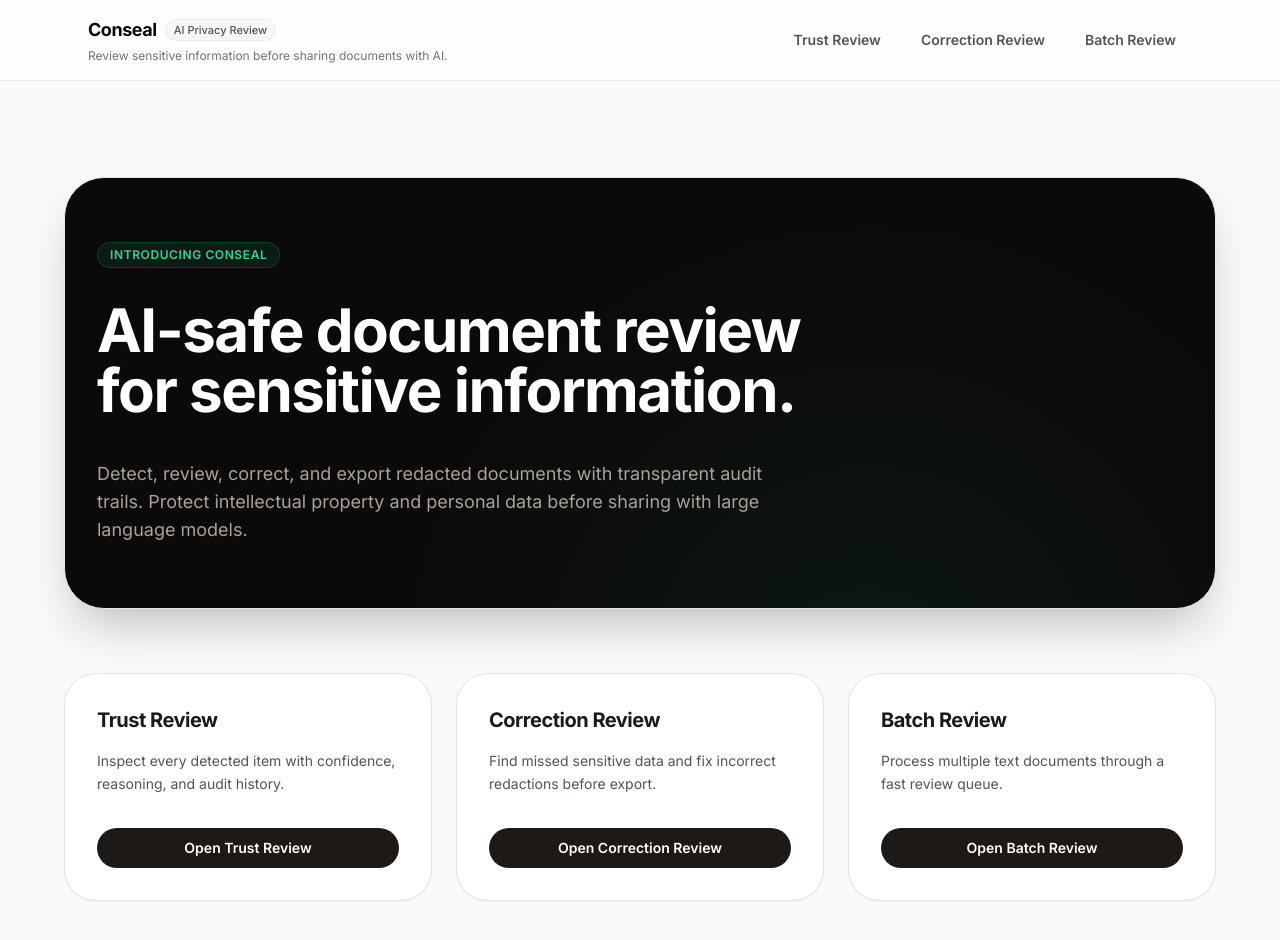
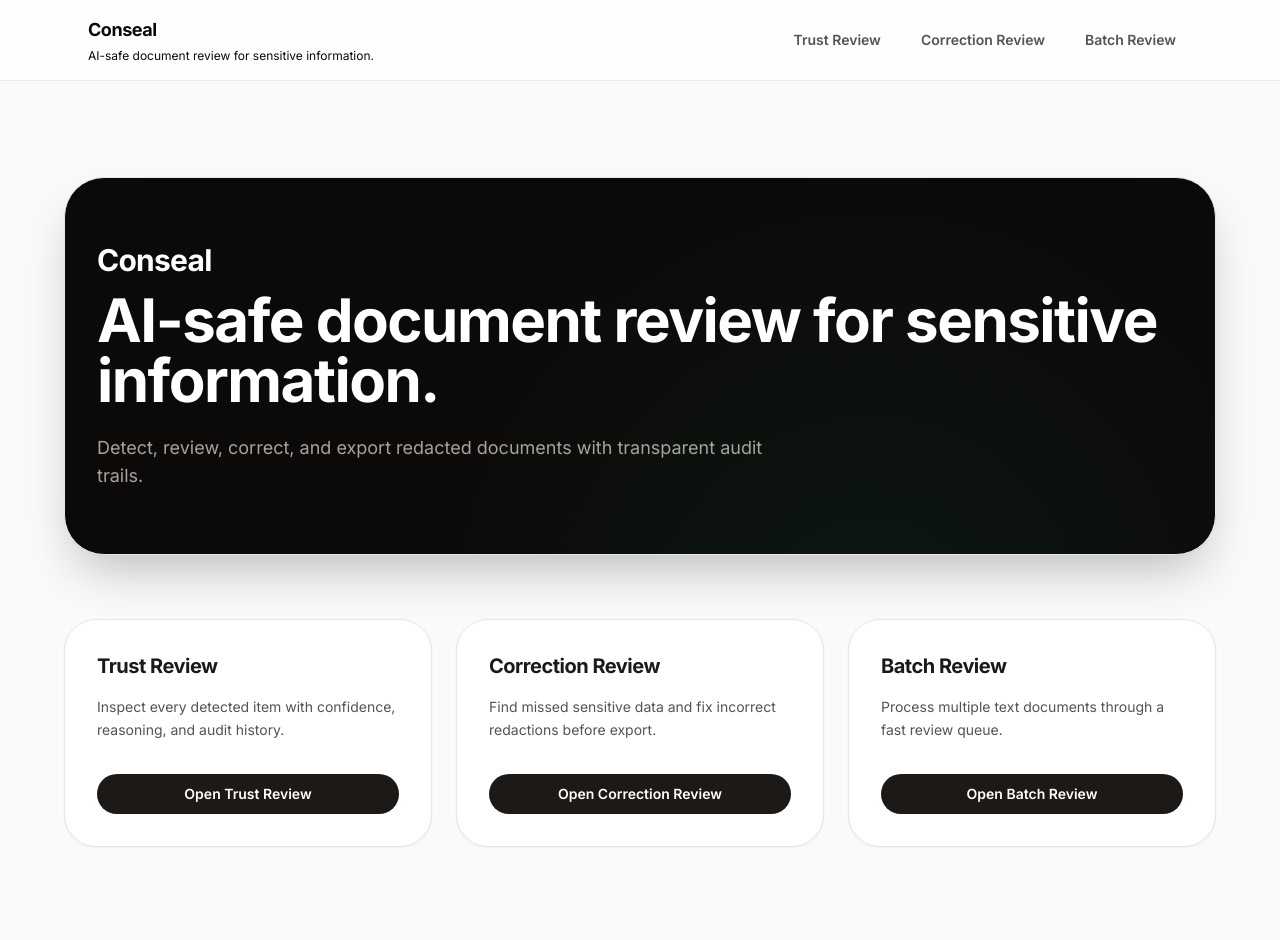
Before and after one commit to AnanthaRam-GS/SprintFour-Hack, a Next.js app in the folder frontend/: page / in a window 1280 px wide. Shown: the top 940 px of the page. Built offline with nearby package versions, Linux system fonts and the light colour scheme.

Commit message:
style(ui): refine product copy and sample content

```diff
--- a/frontend/src/app/correction/page.tsx
+++ b/frontend/src/app/correction/page.tsx
@@ -33,7 +33,7 @@
 
 export default function CorrectionPage() {
   const [text, setText] = useState(DEFAULT_TEXT);
-  const [filename, setFilename] = useState("correction-sample.txt");
+  const [filename, setFilename] = useState("correction-review-note.txt");
   const [isLoading, setIsLoading] = useState(false);
   const [error, setError] = useState<string | null>(null);
   const [bannerAcknowledged, setBannerAcknowledged] = useState(false);
--- a/frontend/src/app/page.tsx
+++ b/frontend/src/app/page.tsx
@@ -30,15 +30,15 @@
       <div className="mx-auto flex max-w-6xl flex-col gap-16">
         <section className="relative overflow-hidden rounded-[2.5rem] border border-stone-850 bg-stone-950 px-8 py-16 text-stone-100 shadow-2xl">
           <div className="absolute inset-0 bg-[radial-gradient(circle_at_70%_120%,rgba(16,185,129,0.08),transparent_50%)]" />
-          <div className="relative z-10 flex flex-col items-start gap-4">
-            <span className="rounded-full bg-emerald-500/10 border border-emerald-500/20 px-3 py-1 text-xs font-semibold uppercase tracking-wider text-emerald-400">
-              Introducing Conseal
+          <div className="relative z-10 flex flex-col items-start">
+            <span className="text-3xl font-bold tracking-tight text-white mb-2">
+              Conseal
             </span>
-            <h1 className="mt-4 max-w-3xl text-4xl font-bold tracking-tight sm:text-6xl sm:leading-none text-white">
+            <h1 className="text-4xl font-bold tracking-tight sm:text-6xl sm:leading-none text-white mt-1">
               AI-safe document review for sensitive information.
             </h1>
             <p className="mt-6 max-w-2xl text-base leading-8 text-stone-400 sm:text-lg">
-              Detect, review, correct, and export redacted documents with transparent audit trails. Protect intellectual property and personal data before sharing with large language models.
+              Detect, review, correct, and export redacted documents with transparent audit trails.
             </p>
           </div>
         </section>
--- a/frontend/src/app/trust/page.tsx
+++ b/frontend/src/app/trust/page.tsx
@@ -16,12 +16,14 @@
 const DEFAULT_TEXT = `Patient intake summary
 
 Dr. Sarah Chen reviewed the referral before forwarding it to Stanford for specialist triage.
+
 For follow-up, contact s.chen@hospital.org or call (415) 555-0194.
+
 Legacy records still list SSN 482-73-1920 on the intake cover sheet.`;
 
 export default function TrustPage() {
   const [text, setText] = useState(DEFAULT_TEXT);
-  const [filename, setFilename] = useState("trust-sample.txt");
+  const [filename, setFilename] = useState("sensitive-intake-note.txt");
   const [isLoading, setIsLoading] = useState(false);
   const [error, setError] = useState<string | null>(null);
   const [selectedText, setSelectedText] = useState("");
@@ -114,7 +116,7 @@
               Trust Review
             </h1>
             <p className="max-w-3xl text-sm leading-7 text-stone-600">
-              Understand why each sensitive item was flagged before exporting a safe copy. Inspect every detected sensitive item with confidence scores, reasoning, and a complete review trail.
+              Inspect every detected sensitive item with confidence scores, reasoning, and a complete review trail.
             </p>
           </div>
 
--- a/frontend/src/components/shared/ModeNav.tsx
+++ b/frontend/src/components/shared/ModeNav.tsx
@@ -32,17 +32,12 @@
         <div className="space-y-1">
           <Link
             href="/"
-            className="flex items-center gap-2 group"
+            className="text-lg font-bold tracking-tight text-stone-950 hover:text-emerald-700 transition-colors"
           >
-            <span className="text-lg font-bold tracking-tight text-stone-950 group-hover:text-emerald-700 transition-colors">
-              Conseal
-            </span>
-            <span className="rounded-full bg-stone-100/80 px-2 py-0.5 text-[11px] font-medium text-stone-600 border border-stone-200/50">
-              AI Privacy Review
-            </span>
+            Conseal
           </Link>
-          <p className="text-xs text-stone-500">
-            Review sensitive information before sharing documents with AI.
+          <p className="text-xs text-stone-555">
+            AI-safe document review for sensitive information.
           </p>
         </div>
 
```
